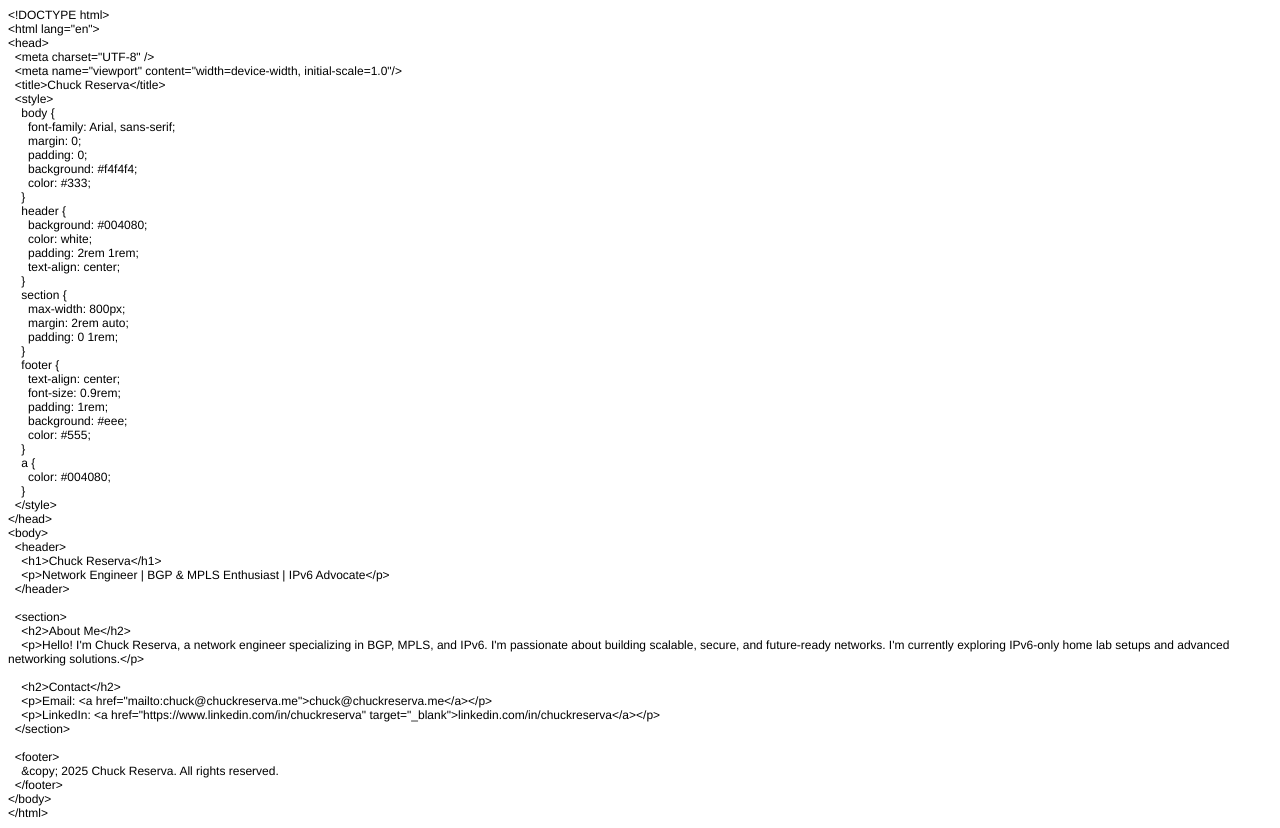
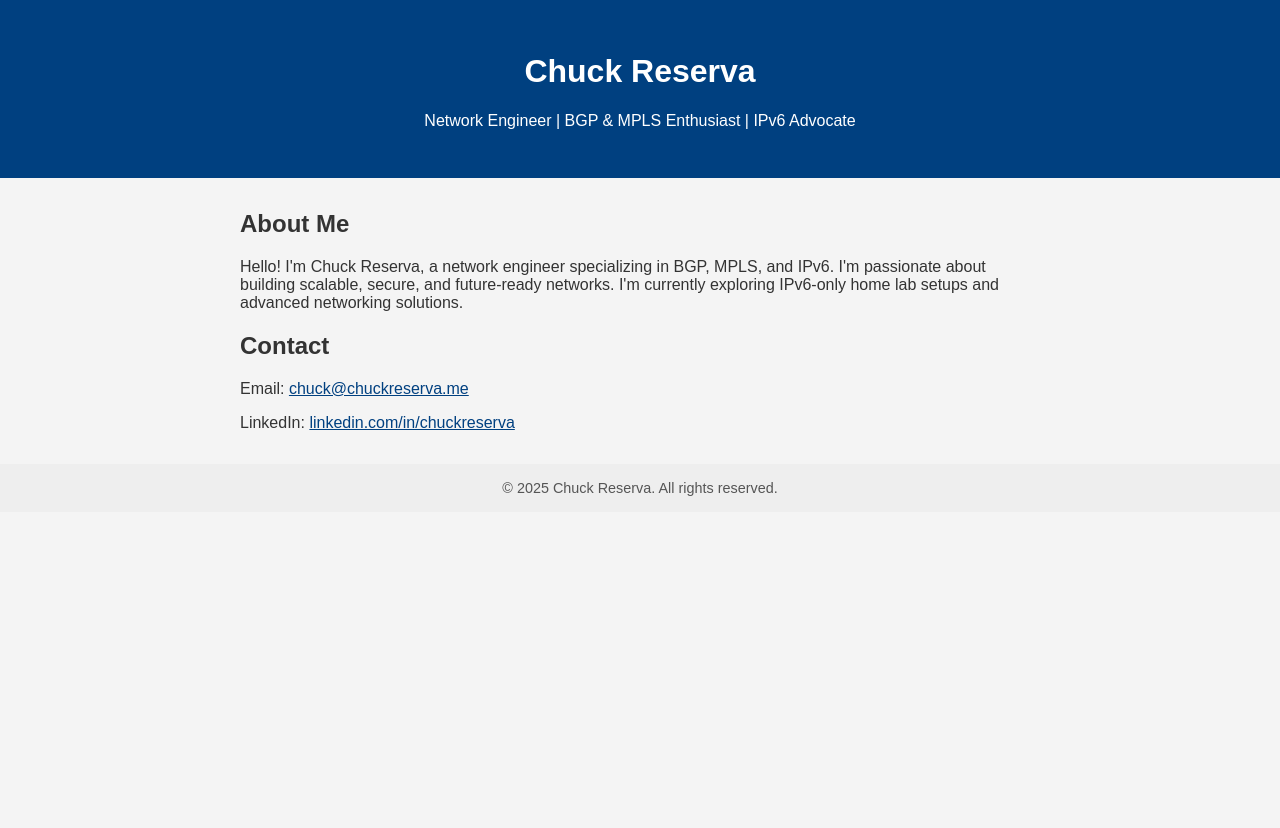
Before and after one commit to creserva20/chuckreserva, a plain HTML site: page index.html in a window 1280 px wide. After the commit the page ends 800 px from the top, so only its background shows below. Drawn offline with Linux system fonts and the light colour scheme.

Commit message:
Update index.html

```diff
--- a/index.html
+++ b/index.html
@@ -1,73 +1,57 @@
-<!DOCTYPE html PUBLIC "-//W3C//DTD HTML 4.01//EN" "http://www.w3.org/TR/html4/strict.dtd">
-<html>
+<!DOCTYPE html>
+<html lang="en">
 <head>
-  <meta http-equiv="Content-Type" content="text/html; charset=utf-8">
-  <meta http-equiv="Content-Style-Type" content="text/css">
-  <title></title>
-  <meta name="Generator" content="Cocoa HTML Writer">
-  <meta name="CocoaVersion" content="2566">
-  <style type="text/css">
-    p.p1 {margin: 0.0px 0.0px 0.0px 0.0px; font: 12.0px Helvetica}
-    p.p2 {margin: 0.0px 0.0px 0.0px 0.0px; font: 12.0px Helvetica; min-height: 14.0px}
+  <meta charset="UTF-8" />
+  <meta name="viewport" content="width=device-width, initial-scale=1.0"/>
+  <title>Chuck Reserva</title>
+  <style>
+    body {
+      font-family: Arial, sans-serif;
+      margin: 0;
+      padding: 0;
+      background: #f4f4f4;
+      color: #333;
+    }
+    header {
+      background: #004080;
+      color: white;
+      padding: 2rem 1rem;
+      text-align: center;
+    }
+    section {
+      max-width: 800px;
+      margin: 2rem auto;
+      padding: 0 1rem;
+    }
+    footer {
+      text-align: center;
+      font-size: 0.9rem;
+      padding: 1rem;
+      background: #eee;
+      color: #555;
+    }
+    a {
+      color: #004080;
+    }
   </style>
 </head>
 <body>
-<p class="p1">&lt;!DOCTYPE html&gt;</p>
-<p class="p1">&lt;html lang="en"&gt;</p>
-<p class="p1">&lt;head&gt;</p>
-<p class="p1"><span class="Apple-converted-space">  </span>&lt;meta charset="UTF-8" /&gt;</p>
-<p class="p1"><span class="Apple-converted-space">  </span>&lt;meta name="viewport" content="width=device-width, initial-scale=1.0"/&gt;</p>
-<p class="p1"><span class="Apple-converted-space">  </span>&lt;title&gt;Chuck Reserva&lt;/title&gt;</p>
-<p class="p1"><span class="Apple-converted-space">  </span>&lt;style&gt;</p>
-<p class="p1"><span class="Apple-converted-space">    </span>body {</p>
-<p class="p1"><span class="Apple-converted-space">      </span>font-family: Arial, sans-serif;</p>
-<p class="p1"><span class="Apple-converted-space">      </span>margin: 0;</p>
-<p class="p1"><span class="Apple-converted-space">      </span>padding: 0;</p>
-<p class="p1"><span class="Apple-converted-space">      </span>background: #f4f4f4;</p>
-<p class="p1"><span class="Apple-converted-space">      </span>color: #333;</p>
-<p class="p1"><span class="Apple-converted-space">    </span>}</p>
-<p class="p1"><span class="Apple-converted-space">    </span>header {</p>
-<p class="p1"><span class="Apple-converted-space">      </span>background: #004080;</p>
-<p class="p1"><span class="Apple-converted-space">      </span>color: white;</p>
-<p class="p1"><span class="Apple-converted-space">      </span>padding: 2rem 1rem;</p>
-<p class="p1"><span class="Apple-converted-space">      </span>text-align: center;</p>
-<p class="p1"><span class="Apple-converted-space">    </span>}</p>
-<p class="p1"><span class="Apple-converted-space">    </span>section {</p>
-<p class="p1"><span class="Apple-converted-space">      </span>max-width: 800px;</p>
-<p class="p1"><span class="Apple-converted-space">      </span>margin: 2rem auto;</p>
-<p class="p1"><span class="Apple-converted-space">      </span>padding: 0 1rem;</p>
-<p class="p1"><span class="Apple-converted-space">    </span>}</p>
-<p class="p1"><span class="Apple-converted-space">    </span>footer {</p>
-<p class="p1"><span class="Apple-converted-space">      </span>text-align: center;</p>
-<p class="p1"><span class="Apple-converted-space">      </span>font-size: 0.9rem;</p>
-<p class="p1"><span class="Apple-converted-space">      </span>padding: 1rem;</p>
-<p class="p1"><span class="Apple-converted-space">      </span>background: #eee;</p>
-<p class="p1"><span class="Apple-converted-space">      </span>color: #555;</p>
-<p class="p1"><span class="Apple-converted-space">    </span>}</p>
-<p class="p1"><span class="Apple-converted-space">    </span>a {</p>
-<p class="p1"><span class="Apple-converted-space">      </span>color: #004080;</p>
-<p class="p1"><span class="Apple-converted-space">    </span>}</p>
-<p class="p1"><span class="Apple-converted-space">  </span>&lt;/style&gt;</p>
-<p class="p1">&lt;/head&gt;</p>
-<p class="p1">&lt;body&gt;</p>
-<p class="p1"><span class="Apple-converted-space">  </span>&lt;header&gt;</p>
-<p class="p1"><span class="Apple-converted-space">    </span>&lt;h1&gt;Chuck Reserva&lt;/h1&gt;</p>
-<p class="p1"><span class="Apple-converted-space">    </span>&lt;p&gt;Network Engineer | BGP &amp; MPLS Enthusiast | IPv6 Advocate&lt;/p&gt;</p>
-<p class="p1"><span class="Apple-converted-space">  </span>&lt;/header&gt;</p>
-<p class="p2"><br></p>
-<p class="p1"><span class="Apple-converted-space">  </span>&lt;section&gt;</p>
-<p class="p1"><span class="Apple-converted-space">    </span>&lt;h2&gt;About Me&lt;/h2&gt;</p>
-<p class="p1"><span class="Apple-converted-space">    </span>&lt;p&gt;Hello! I'm Chuck Reserva, a network engineer specializing in BGP, MPLS, and IPv6. I'm passionate about building scalable, secure, and future-ready networks. I'm currently exploring IPv6-only home lab setups and advanced networking solutions.&lt;/p&gt;</p>
-<p class="p2"><br></p>
-<p class="p1"><span class="Apple-converted-space">    </span>&lt;h2&gt;Contact&lt;/h2&gt;</p>
-<p class="p1"><span class="Apple-converted-space">    </span>&lt;p&gt;Email: &lt;a href="mailto:chuck@chuckreserva.me"&gt;chuck@chuckreserva.me&lt;/a&gt;&lt;/p&gt;</p>
-<p class="p1"><span class="Apple-converted-space">    </span>&lt;p&gt;LinkedIn: &lt;a href="https://www.linkedin.com/in/chuckreserva" target="_blank"&gt;linkedin.com/in/chuckreserva&lt;/a&gt;&lt;/p&gt;</p>
-<p class="p1"><span class="Apple-converted-space">  </span>&lt;/section&gt;</p>
-<p class="p2"><br></p>
-<p class="p1"><span class="Apple-converted-space">  </span>&lt;footer&gt;</p>
-<p class="p1"><span class="Apple-converted-space">    </span>&amp;copy; 2025 Chuck Reserva. All rights reserved.</p>
-<p class="p1"><span class="Apple-converted-space">  </span>&lt;/footer&gt;</p>
-<p class="p1">&lt;/body&gt;</p>
-<p class="p1">&lt;/html&gt;</p>
+  <header>
+    <h1>Chuck Reserva</h1>
+    <p>Network Engineer | BGP & MPLS Enthusiast | IPv6 Advocate</p>
+  </header>
+
+  <section>
+    <h2>About Me</h2>
+    <p>Hello! I'm Chuck Reserva, a network engineer specializing in BGP, MPLS, and IPv6. I'm passionate about building scalable, secure, and future-ready networks. I'm currently exploring IPv6-only home lab setups and advanced networking solutions.</p>
+
+    <h2>Contact</h2>
+    <p>Email: <a href="mailto:chuck@chuckreserva.me">chuck@chuckreserva.me</a></p>
+    <p>LinkedIn: <a href="https://www.linkedin.com/in/chuckreserva" target="_blank">linkedin.com/in/chuckreserva</a></p>
+  </section>
+
+  <footer>
+    &copy; 2025 Chuck Reserva. All rights reserved.
+  </footer>
 </body>
 </html>
```
